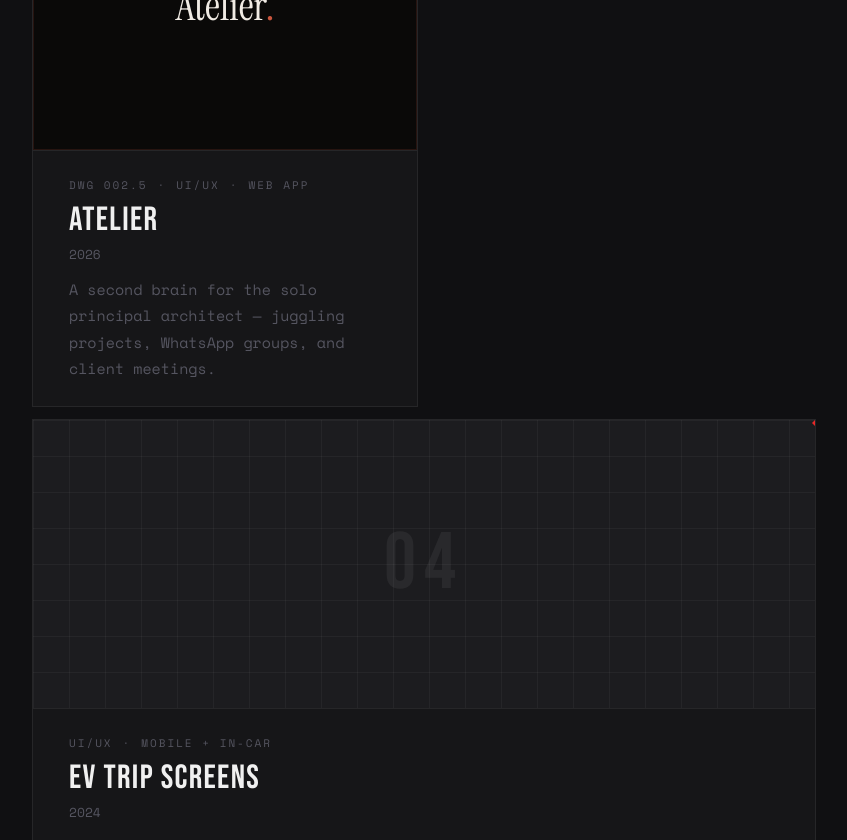
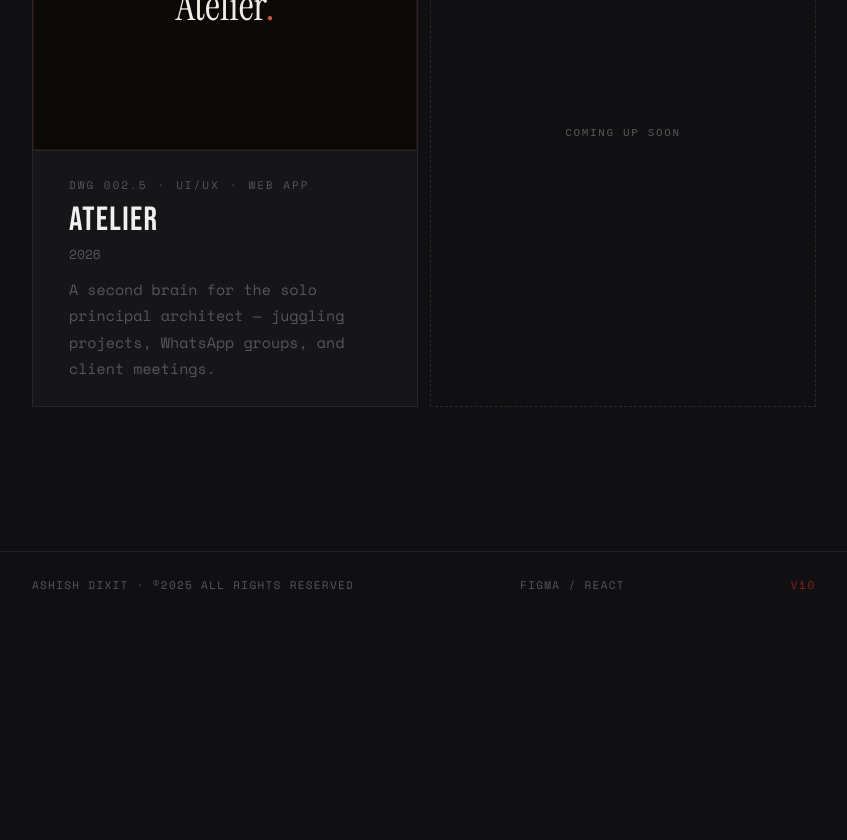
Before and after one commit to ashishuiux14/portfolio_me, a React (Vite) app: page /projects in a window 1280 px wide. Shown: the part 1960-2800 px from the top of the page, without its empty margins (356-1203 px from the left). After the commit the page ends 2580 px from the top, so only its background shows below. Built offline with nearby package versions, Linux system fonts and the light colour scheme.

Commit message:
cursor fixing
trying to fix the crosshair cursor

```diff
--- a/src/pages/ProjectAtelier.jsx
+++ b/src/pages/ProjectAtelier.jsx
@@ -6,8 +6,25 @@ const ProjectAtelier = () => {
 
   useEffect(() => {
     document.body.style.overflow = 'hidden';
+
+    const handler = (e) => {
+      if (e.data && e.data.type === 'iframe-mousemove' && iframeRef.current) {
+        const rect = iframeRef.current.getBoundingClientRect();
+        const x = rect.left + e.data.clientX;
+        const y = rect.top + e.data.clientY;
+
+        document.dispatchEvent(new MouseEvent('mousemove', {
+          clientX: x,
+          clientY: y,
+          bubbles: true
+        }));
+      }
+    };
+    window.addEventListener('message', handler);
+
     return () => {
       document.body.style.overflow = 'auto';
+      window.removeEventListener('message', handler);
     };
   }, []);
 
@@ -21,7 +38,7 @@ const ProjectAtelier = () => {
         <iframe
           ref={iframeRef}
           src="/atelier-case-study.html"
-          style={{ width: '100%', height: '100%', border: 'none' }}
+          style={{ width: '100%', height: '100%', border: 'none', display: 'block', cursor: 'none' }}
           title="Atelier Case Study"
         />
       </div>
--- a/src/pages/Projects.jsx
+++ b/src/pages/Projects.jsx
@@ -109,16 +109,11 @@ const Projects = () => {
           )}
 
           {isVisible('uiux') && (
-            <Link to="/projects/ev-trip-screens" className="proj-card wide" data-cat="uiux">
-              <div className="proj-thumb"><div className="thumb-grid"></div><span className="thumb-num">04</span></div>
-              <div className="proj-info">
-                <div className="proj-meta"><span>UI/UX</span><span>·</span><span>Mobile + In-Car</span></div>
-                <div className="proj-title">EV TRIP SCREENS</div>
-                <div className="proj-date">2024</div>
-                <div className="proj-sub">8 production-ready screens. Dark. Clean. Confident.</div>
+            <div className="proj-card coming-soon" style={{ border: '1px dashed rgba(255,255,255,0.1)', background: 'transparent', display: 'flex', alignItems: 'center', justifyContent: 'center', minHeight: '300px', cursor: 'default' }}>
+              <div style={{ fontFamily: 'var(--fm, "JetBrains Mono", monospace)', fontSize: '11px', letterSpacing: '0.15em', textTransform: 'uppercase', color: 'rgba(255,255,255,0.3)' }}>
+                Coming Up Soon
               </div>
-              <span className="proj-arrow">View UI Gallery →</span>
-            </Link>
+            </div>
           )}
         </div>
       </section>
```
Also changed, not shown: public/atelier-case-study.html (+6 -1 lines).
